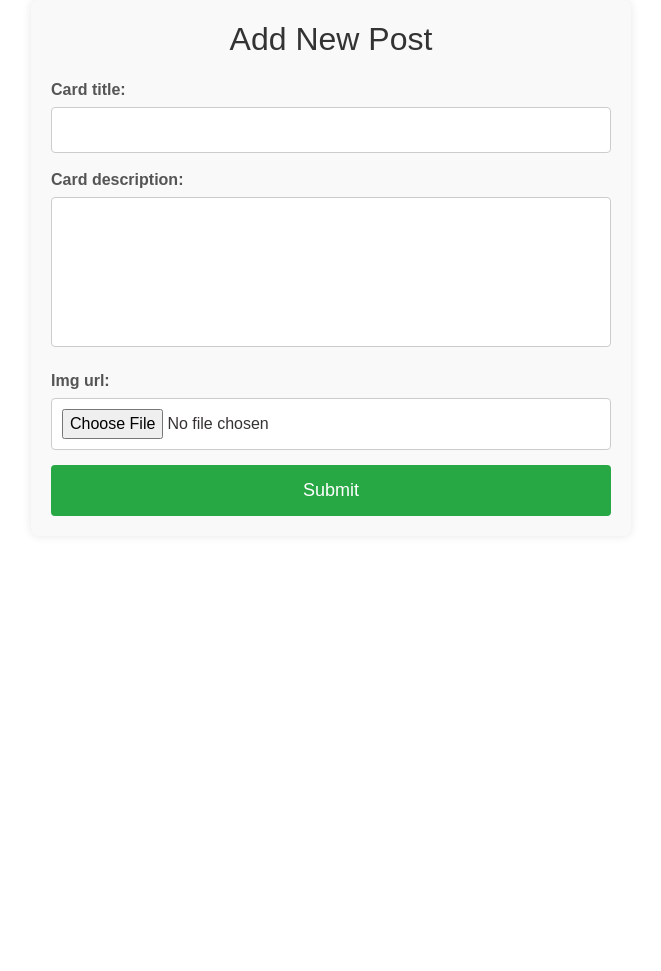
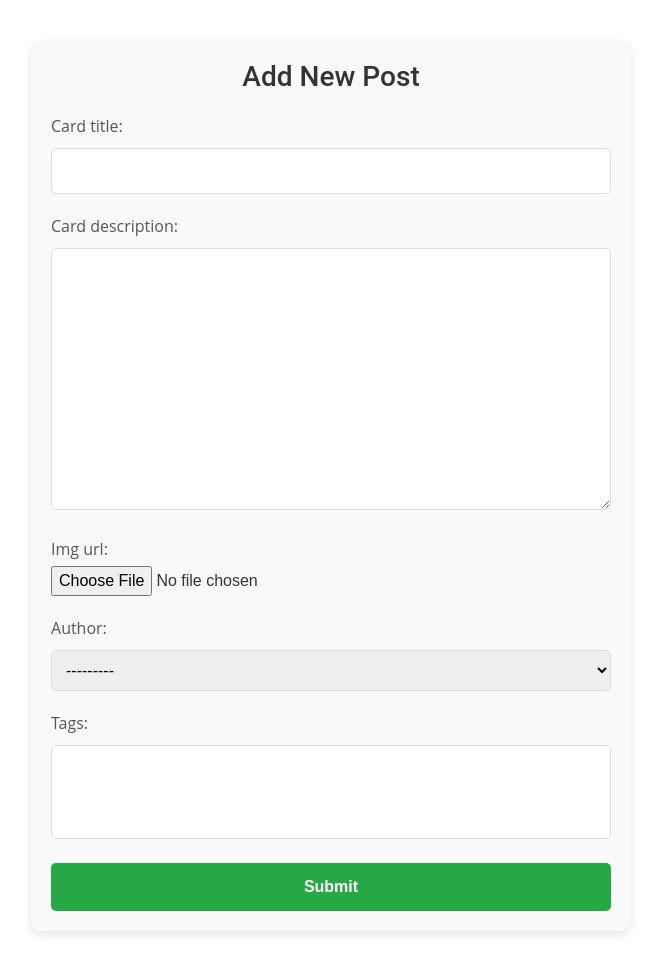
Before and after one commit to gokul-100/potfollio, a Django app: page /addpost/ in a window 1280 px wide. Shown: the whole page, without its empty margins (309-970 px from the left). Before the commit the page ends 516 px from the top, so only its background shows below. Run offline with Django 4.2, Linux system fonts and the light colour scheme; data that the repository does not hold is empty.

Commit message:
'updated'

```diff
--- a/main/admin.py
+++ b/main/admin.py
@@ -1,5 +1,8 @@
 from django.contrib import admin
-from .models import Post
+from .models import Post,Comment,TagLine,Author
 admin.site.register(Post)
+admin.site.register(Comment)
+admin.site.register(TagLine)
+admin.site.register(Author)
 
 # Register your models here.
--- a/main/forms.py
+++ b/main/forms.py
@@ -1,7 +1,17 @@
 from django import forms
 
+from .models import Comment,Post
 
-class addPostForm(forms.Form):
+class CommentForm(forms.ModelForm):
+    class Meta:
+        model = Comment
+        fields = ['user_name', 'user_email', 'text','post']
+
+class addPostForm(forms.ModelForm):
     card_title = forms.CharField( max_length=100)
     card_description=forms.CharField(widget=forms.Textarea)
     img_url=forms.FileField()
+    # author = forms.fo
+    class Meta:
+        model = Post
+        fields = ['author','tags']
--- a/main/models.py
+++ b/main/models.py
@@ -1,5 +1,20 @@
 from django.db import models
 from django.utils.text import slugify
+
+class TagLine(models.Model):
+    caption = models.CharField(max_length=255)
+
+    def __str__(self):
+        return f'{self.caption}'
+
+
+class Author(models.Model):
+    first_name = models.CharField(max_length=100)
+    last_name = models.CharField(max_length=100)
+    email_address = models.EmailField(unique=True)
+
+    def __str__(self):
+        return f"{self.first_name} {self.last_name}"
 
 
 
@@ -11,6 +26,8 @@ class Post(models.Model):
     event_time = models.TimeField(auto_now=True, auto_now_add=False)  # For storing time only
     created_at = models.DateTimeField(auto_now_add=True,null=True)
     slug = models.SlugField(max_length=255, blank=True)
+    author = models.ForeignKey(Author, on_delete=models.CASCADE,null=True)
+    tags = models.ManyToManyField(TagLine,null=True)
 
     def save(self, *args, **kwargs):
         # self.created_at = slugify(f'{self.event_date} {self.event_time}')
@@ -21,4 +38,16 @@ class Post(models.Model):
     def __str__(self):
         return self.card_title
 
-# Create your models here.
+
+class Comment(models.Model):
+    user_name = models.CharField(max_length=100)
+    user_email = models.EmailField()
+    text = models.TextField()
+    post = models.ForeignKey(Post, on_delete=models.CASCADE)
+
+    def save(self, *args, **kwargs):
+
+        super().save(*args,**kwargs)
+
+    def __str__(self):
+        return f"Comment by {self.user_name} on {self.post}"
--- a/main/templates/portfol/addPost.html
+++ b/main/templates/portfol/addPost.html
@@ -17,6 +17,14 @@
             {{ form.img_url.label_tag }}
             {{ form.img_url }}
         </div>
+        <div class="form-group">
+            {{ form.author.label_tag }}
+            {{ form.author }}
+        </div>
+        <div class="form-group">
+            {{ form.tags.label_tag }}
+            {{ form.tags }}
+        </div>
         <button type="submit" class="btn-submit">Submit</button>
     </form>
 </div>
--- a/main/templates/portfol/landing_page.html
+++ b/main/templates/portfol/landing_page.html
@@ -9,6 +9,7 @@
             <li><a href="{% url 'home' %}">Home</a></li>
             <li><a href="{% url 'card_page' %}">All Posts</a></li>
             <li><a href="{% url 'addpost' %}">Add Post</a></li>
+            <li><a href="{%url 'comment-page'%}">Add comments</a></li>
         </ul>
     </nav>
 </header>
--- a/main/urls.py
+++ b/main/urls.py
@@ -7,6 +7,7 @@ urlpatterns = [
     path('home/', views.landingPage.as_view(), name='home'),
     # path('contact/', views.contact_page, name='contact_page'),
     path('Card/', views.card_page, name='card_page'),
-    path('post/<slug:slug>/', views.post_detail, name='post_detail'),
+    path('post/<slug:slug>', views.post_detail, name='post_detail'),
     path('addpost/', views.addpost.as_view(), name='addpost'),
+    path('comments/',views.Createformview.as_view(),name='comment-page'),
 ] + static(settings.MEDIA_URL, document_root=settings.MEDIA_ROOT)
--- a/main/views.py
+++ b/main/views.py
@@ -6,6 +6,8 @@ from .models import Post
 from django.views import View
 from .  forms import addPostForm
 from django.http import HttpResponseRedirect
+from .models import Comment
+from django.views.generic.edit import CreateView
 
 
 cars=Post.objects.all()
@@ -39,25 +41,25 @@ def card_page(request):
 #         form = ContactForm()
 
 #     return render(request, 'main/contact_page.html', {'form': form})
-class addpost(View):
-    def get(self, request):
-        form = addPostForm()
-        return render(request, 'portfol/addPost.html', {'form': form})
+# class addpost(View):
+#     def get(self, request):
+#         form = addPostForm()
+#         return render(request, 'portfol/addPost.html', {'form': form})
 
-    def post(self, request):
-        submittedform = addPostForm(request.POST, request.FILES)
+#     def post(self, request):
+#         submittedform = addPostForm(request.POST, request.FILES)
 
-        if submittedform.is_valid():
+#         if submittedform.is_valid():
 
-            connect = Post(
-                card_title=submittedform.cleaned_data['card_title'],
-                card_description=submittedform.cleaned_data['card_description'],
-                img_url=submittedform.cleaned_data['img_url']
-            )
-            connect.save()
-            return HttpResponseRedirect('/addpost/')
+#             connect = Post(
+#                 card_title=submittedform.cleaned_data['card_title'],
+#                 card_description=submittedform.cleaned_data['card_description'],
+#                 img_url=submittedform.cleaned_data['img_url']
+#             )
+#             connect.save()
+#             return HttpResponseRedirect('/addpost/')
 
-        return render(request, 'portfol/addPost.html', {'form': submittedform})
+#         return render(request, 'portfol/addPost.html', {'form': submittedform})
 
 
 
@@ -69,7 +71,21 @@ class addpost(View):
 #     return render(request, 'portfol/detail_page.html',{'card':car_detail})
 def post_detail(request, slug):
     card =Post.objects.filter(slug=slug).first()
+    comment=Comment.objects.filter(post_id=card.id)
     if card:
-        return render(request, 'portfol/detail_page.html', {'card': card})
+        return render(request, 'portfol/detail_page.html', {'card': card,'comment':comment})
     else:
         return render(request, 'portfol/404.html')
+
+class Createformview(CreateView):
+    model = Comment
+    template_name = "portfol/comment.html"
+    success_url ='/home'
+    fields ='__all__'
+
+
+class addpost(CreateView):
+    model = Post
+    template_name = "portfol/addPost.html"
+    success_url ='/Card'
+    fields ="__all__"
--- a/portfollio/settings.py
+++ b/portfollio/settings.py
@@ -128,8 +128,8 @@ USE_TZ = True
 # Static files (CSS, JavaScript, Images)
 # https://docs.djangoproject.com/en/4.2/howto/static-files/
 
-STATIC_URL = 'static/'
-STATICFILES_DIRS = [BASE_DIR / "static/css"]
+STATIC_URL = '/static/'
+STATICFILES_DIRS = [BASE_DIR / "static"]
 
 
 # Default primary key field type
--- a/static/css/main.css
+++ b/static/css/main.css
@@ -221,3 +221,127 @@ footer {
     color: #888;
     font-style: italic;
 }
+/* form css */
+
+/* Form Container Styling */
+.form-container {
+    max-width: 600px;
+    margin: 40px auto;
+    padding: 20px;
+    background-color: #f9f9f9;
+    border-radius: 10px;
+    box-shadow: 0 4px 8px rgba(0, 0, 0, 0.1);
+}
+
+/* Form Title */
+.form-container h2 {
+    font-family: 'Roboto', sans-serif;
+    font-size: 28px;
+    color: #333;
+    margin-bottom: 20px;
+    text-align: center;
+}
+
+/* Form Group Styling */
+.form-group {
+    margin-bottom: 20px;
+}
+
+.form-group label {
+    font-family: 'Open Sans', sans-serif;
+    font-size: 16px;
+    color: #555;
+    margin-bottom: 5px;
+    display: block;
+}
+
+.form-group input[type="text"],
+.form-group textarea,
+.form-group select {
+    width: 100%;
+    padding: 10px;
+    font-size: 16px;
+    border: 1px solid #ddd;
+    border-radius: 5px;
+    box-sizing: border-box;
+    margin-top: 5px;
+}
+
+.form-group input[type="text"]:focus,
+.form-group textarea:focus,
+.form-group select:focus {
+    outline: none;
+    border-color: #007bff;
+    box-shadow: 0 0 5px rgba(0, 123, 255, 0.5);
+}
+
+/* Button Styling */
+.btn-submit {
+    background-color: #28a745;
+    color: #fff;
+    padding: 12px 20px;
+    font-size: 16px;
+    border: none;
+    border-radius: 5px;
+    cursor: pointer;
+    display: block;
+    width: 100%;
+    margin-top: 20px;
+    font-weight: bold;
+    text-align: center;
+}
+
+.btn-submit:hover {
+    background-color: #218838;
+}
+/* Comments Section Styling */
+.comments-section {
+    margin-top: 40px;
+    padding: 20px;
+    background-color: #f0f4f8;
+    border-radius: 8px;
+    box-shadow: 0 4px 8px rgba(0, 0, 0, 0.1);
+}
+
+/* Comments List Styling */
+.comments-list {
+    list-style-type: none;
+    padding: 0;
+    margin: 0;
+}
+
+/* Individual Comment Styling */
+.comment-item {
+    padding: 15px;
+    border-bottom: 1px solid #ddd;
+    margin-bottom: 15px;
+    transition: background-color 0.3s ease;
+}
+
+.comment-item:last-child {
+    border-bottom: none;
+}
+
+/* Hover Effect for Comments */
+.comment-item:hover {
+    background-color: #e9f1f7;
+}
+
+/* Comment Text Styling */
+.comment-text {
+    margin: 10px 0 0 0;
+    font-size: 16px;
+    color: #333;
+}
+
+/* No Comments Text Styling */
+.no-comments {
+    font-style: italic;
+    color: #666;
+}
+
+/* Strong Username Styling */
+.comment-item strong {
+    font-size: 18px;
+    color: #007bff;
+}
--- a/static/css/style.css
+++ b/static/css/style.css
@@ -55,3 +55,85 @@ h2 {
 .btn-submit:hover {
     background-color: #218838;
 }
+
+/* style.css */
+
+/* General reset for padding and margin */
+* {
+    margin: 0;
+    padding: 0;
+    box-sizing: border-box;
+    font-family: 'Arial', sans-serif;
+}
+
+/* Body styling */
+body {
+    background-color: #f0f2f5;
+    display: flex;
+    justify-content: center;
+    align-items: center;
+    height: 100vh;
+}
+
+/* Form container styling */
+form {
+    background-color: #fff;
+    padding: 20px 30px;
+    border-radius: 8px;
+    box-shadow: 0 4px 10px rgba(0, 0, 0, 0.1);
+    width: 100%;
+    max-width: 400px;
+}
+
+/* Input fields styling */
+input[type="text"],
+input[type="email"],
+input[type="file"],
+textarea,
+select {
+    width: 100%;
+    padding: 10px;
+    margin: 10px 0;
+    border: 1px solid #ccc;
+    border-radius: 4px;
+    font-size: 16px;
+}
+
+/* Submit button styling */
+button[type="submit"] {
+    width: 100%;
+    padding: 10px;
+    margin-top: 15px;
+    background-color: #4CAF50;
+    border: none;
+    color: white;
+    font-size: 18px;
+    cursor: pointer;
+    border-radius: 4px;
+    transition: background-color 0.3s ease;
+}
+
+button[type="submit"]:hover {
+    background-color: #45a049;
+}
+
+/* Form title styling */
+form h2 {
+    text-align: center;
+    margin-bottom: 20px;
+    color: #333;
+}
+
+/* CSRF token styling (hidden) */
+input[name="csrfmiddlewaretoken"] {
+    display: none;
+}
+
+/* Focus state for inputs */
+input:focus,
+textarea:focus,
+select:focus {
+    border-color: #4CAF50;
+    outline: none;
+    box-shadow: 0 0 5px rgba(76, 175, 80, 0.5);
+}
--- a/templates/base.html
+++ b/templates/base.html
@@ -7,8 +7,8 @@
     <title>{% block page_title %}{% endblock %}</title>
 </head>
 <link href="https://cdn.jsdelivr.net/npm/bootstrap@5.3.3/dist/css/bootstrap.min.css" rel="stylesheet" integrity="sha384-QWTKZyjpPEjISv5WaRU9OFeRpok6YctnYmDr5pNlyT2bRjXh0JMhjY6hW+ALEwIH" crossorigin="anonymous">
-<link rel='stylesheet' href="{% static 'main.css' %}">
-<link rel='stylesheet' href="{% static 'style.css' %}">
+<link rel='stylesheet' href="{% static 'css/main.css' %}">
+{% comment %} <link rel='stylesheet' href="{% static 'style.css' %}">   {% endcomment %}
 {% block css_files %}
 {% endblock %}
 <body>
```
Also changed, not shown: main/templates/portfol/comment.html (added, +20 -0 lines), main/templates/portfol/detail_page.html (+22 -6 lines), main/migrations/0003_auto_20240827_1137.py (added), media/images/Bmw_POuNKK4.jpg (added), media/images/Red_benz_7pgYeyy.jfif (added), media/images/Red_benz_Hlk7bmK.jfif (added), media/images/purple_img_kha56L1.jpeg (added), media/images/white_ford_733R8dR.jfif (added), media/images/white_ford_fTfUHul.jfif (added).
